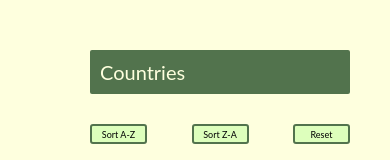
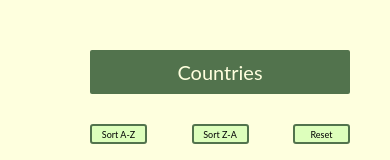
Before and after one commit to noravis/countries, a React (Create React App) app: page / in a window 390 px wide. Shown: the top 160 px of the page. Built offline with nearby package versions, Linux system fonts and the light colour scheme; no server answers.

Commit message:
formatted document

```diff
--- a/src/style.scss
+++ b/src/style.scss
@@ -14,15 +14,15 @@ body {
 }
 
 .upper-block {
+    width: 25%;
+    height: 5%;
     background: #52734d;
     color: #feffde;
-    width: 25%;
-    height: 5%;
     font-size: 30px;
+    text-align: center;
+    box-sizing: border-box;
     padding: 10px;
-    box-sizing: border-box;
-    margin: 50px;
-    margin-bottom: 10px;
+    margin: 50px 50px 10px 50px;
     border-radius: 2px;
 }
 
@@ -53,6 +53,8 @@ body {
 }
 
 .list-item {
+    display: flex;
+    flex-flow: column wrap;
     width: 94%;
     height: auto;
     background-color: #ddffbc;
@@ -61,15 +63,13 @@ body {
     text-align: left;
     padding: 10px;
     margin: 10px;
-    display: flex;
-    flex-flow: column wrap;
 
     .name,
     .region,
     .area {
+        max-width: fit-content;
         color: #52734d;
         font-weight: bold;
-        max-width: fit-content;
         line-height: 25px;
         margin-left: 10px;
     }
@@ -81,11 +81,11 @@ body {
     justify-content: flex-end;
 
     .filter-label-father {
-        width: 250px;
         display: flex;
         flex-flow: row nowrap;
         justify-content: flex-end;
         gap: 20px;
+        width: 250px;
         margin-right: 4%;
 
         .filter-label {
@@ -110,18 +110,18 @@ body {
     width: 100%;
 
     .numbers {
+        display: flex;
+        text-decoration: none;
         padding: 10px;
-        text-decoration: none;
-        display: flex;
 
         .number {
+            color: black;
             text-decoration: none;
-            color: black;
             padding: 5px;
         }
         .number:focus {
+            color: #52734d;
             text-decoration: none;
-            color: #52734d;
             border: 2px solid #52734d;
             padding: 5px;
         }
@@ -130,8 +130,8 @@ body {
 
 @media only screen and (max-width: 768px) {
     .upper-block {
+        width: 260px;
         font-size: 20px;
-        width: 260px;
     }
 
     .button-father {
@@ -146,20 +146,20 @@ body {
     }
 
     .filter-block {
+        width: 400px;
         margin-left: 40px;
         margin-top: 20px;
-        width: 400px;
 
         .filter-label-father {
-            width: 400px;
             justify-content: flex-start;
             gap: 40px;
+            width: 400px;
             margin-left: 10px;
         }
     }
     .list-item {
+        justify-content: center;
         width: 80%;
-        justify-content: center;
     }
 }
 
@@ -168,9 +168,9 @@ body {
         margin-left: 90px;
     }
     .button-father {
+        justify-content: space-between;
+        width: 300px;
         margin-left: 50px;
-        width: 300px;
-        justify-content: space-between;
 
         .button {
             width: 57px;
@@ -181,13 +181,12 @@ body {
     }
 
     .list-item {
+        justify-content: center;
         width: 240px;
-        justify-content: center;
     }
 
     .filter-block {
-        margin-left: 25px;
-        margin-top: 10px;
+        margin: 10px 0px 0px 25px;
 
         .filter-label-father {
             justify-content: center;
```
